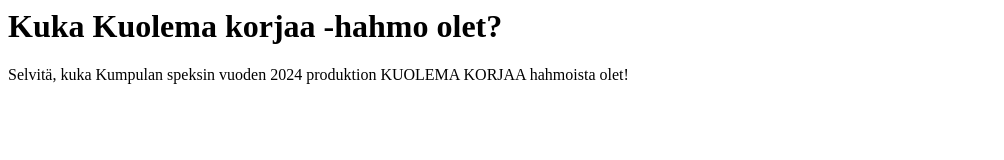
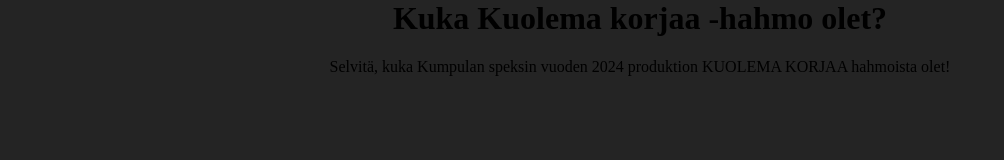
Before and after one commit to isa-srs/speksi-hahmo-quiz, a plain HTML site: page index.html in a window 1280 px wide. Shown: the whole page, without its empty margins (0-1004 px from the left). Drawn offline with Linux system fonts and the light colour scheme.

Commit message:
initial styling

```diff
--- a/index.html
+++ b/index.html
@@ -3,9 +3,12 @@
     <meta charset="UTF-8">
     <meta name="viewport" content="width=device-width, initial-scale=1.0">
     <title>Etusivu</title>
+    <link rel="stylesheet" href="styles.css">
 </head>
 <body>
-    <h1>Kuka Kuolema korjaa -hahmo olet?</h1>
-    <p>Selvitä, kuka Kumpulan speksin vuoden 2024 produktion KUOLEMA KORJAA hahmoista olet!</p>
+    <div>
+        <h1>Kuka Kuolema korjaa -hahmo olet?</h1>
+        <p>Selvitä, kuka Kumpulan speksin vuoden 2024 produktion KUOLEMA KORJAA hahmoista olet!</p>
+    </div>
 </body>
 </html>
--- /dev/null
+++ b/styles.css
@@ -0,0 +1,5 @@
+body {
+    margin: 0;
+    background: #242424;
+    text-align: center;
+}
```
